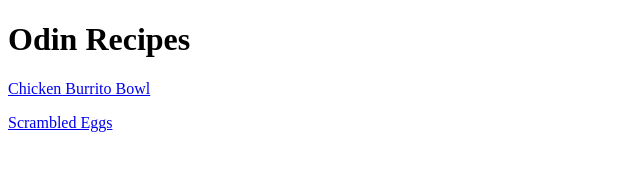
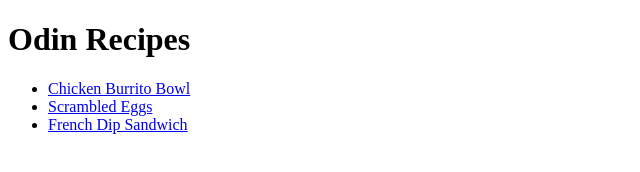
Before and after one commit to Penguintacos23/odin-recipes, a plain HTML site: page index.html in a window 1280 px wide. Shown: the whole page, without its empty margins (0-640 px from the left). Drawn offline with Linux system fonts and the light colour scheme.

Commit message:
Changed main to un ord list, finished french dip

```diff
--- a/index.html
+++ b/index.html
@@ -8,9 +8,17 @@
     <body>
         <h1>Odin Recipes</h1>
 
-        <p><a href="../odin-recipes/recipes/chickenbowl.html"> Chicken Burrito Bowl</a></p>
-        <p><a href="../odin-recipes/recipes/scram.html"> Scrambled Eggs</a></p>
+        <ul>
+            <li><a href="../odin-recipes/recipes/chickenbowl.html"> Chicken Burrito Bowl</a></li>
+            <li><a href="../odin-recipes/recipes/scram.html"> Scrambled Eggs</a></li>
+            <li><a href="../odin-recipes/recipes/frenchdip.html">French Dip Sandwich</a></li>
+        </ul>
+
+
+
+
 
     </body>
 
+
 </html>
```
Also changed, not shown: recipes/frenchdip.html (+6 -0 lines).
